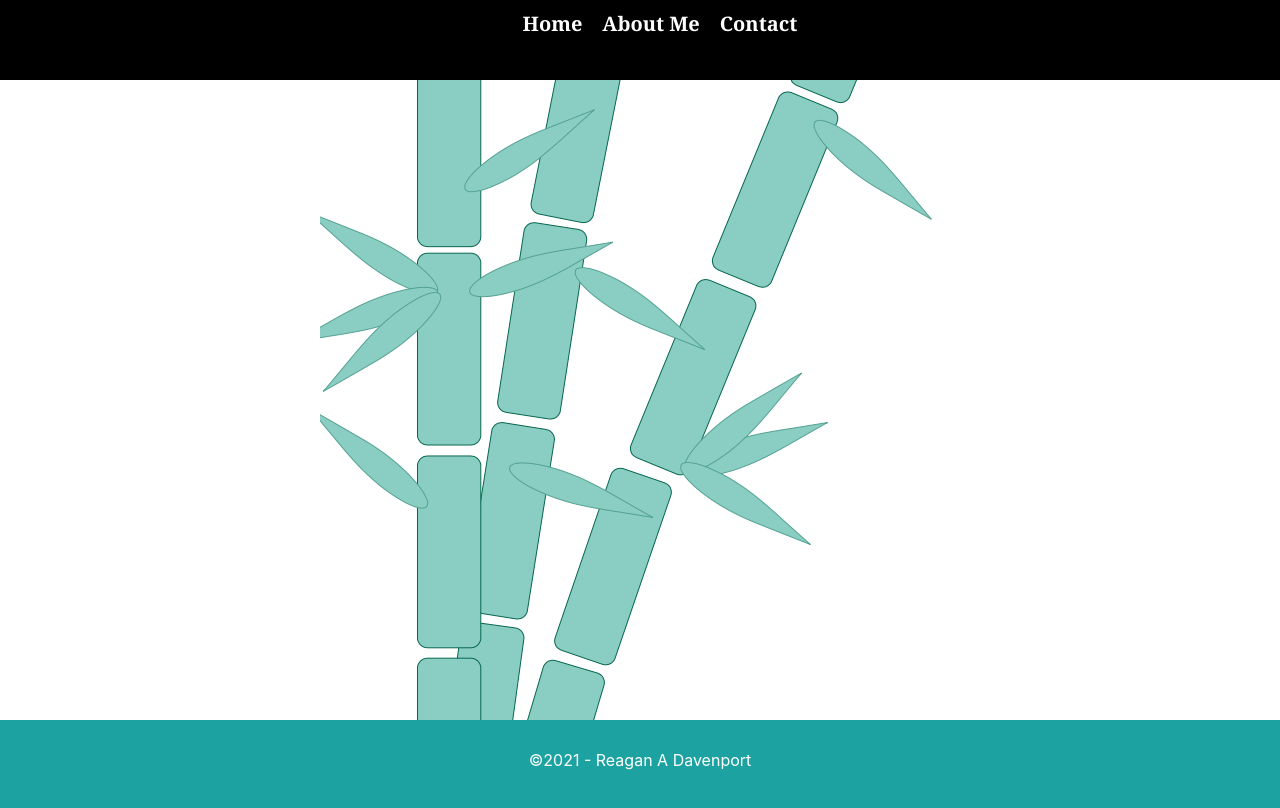
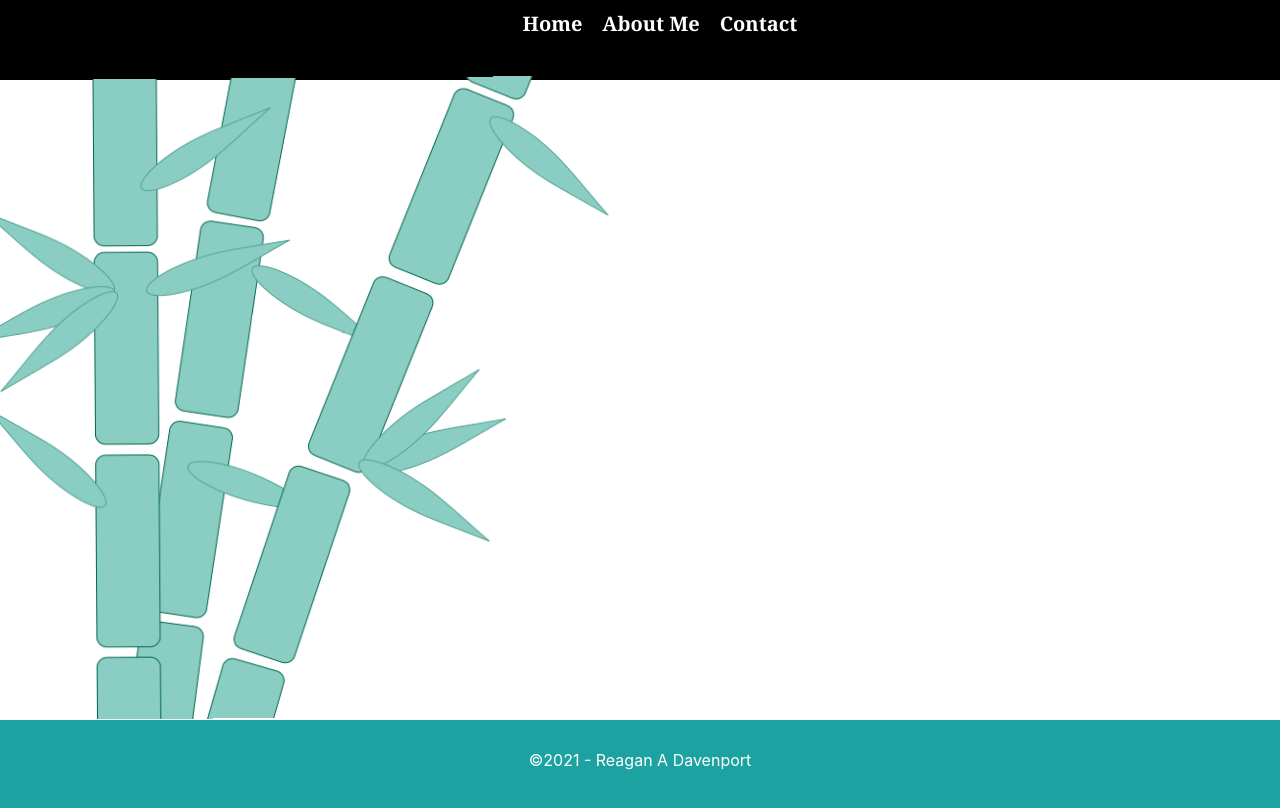
Before and after one commit to ReaganADavenport/Dropped-this, a React (Create React App) app: page / in a window 1280 px wide. Shown: the top 808 px of the page. Built offline with nearby package versions, Linux system fonts and the light colour scheme.

Commit message:
added animation to all 3 bamboo stalks and CSS'ed them into sitting pretty together

```diff
--- a/src/Components/Home/home.css
+++ b/src/Components/Home/home.css
@@ -3,6 +3,9 @@
     padding: 0;
     height: 80vh;
     font-family: 'Georgia', serif;
+    content: ' ';
+    display: table;
+    clear: both;
 }
 
 img{
@@ -11,6 +14,57 @@ img{
     height: 80vh;
 }
 
+@-webkit-keyframes swinging{
+    0%{-webkit-transform: rotate(-1.8deg);}
+    50%{-webkit-transform: rotate(1.8deg)}
+    100%{-webkit-transform: rotate(-1.8deg);}
+}
+
+@keyframes swinging{
+    0%{transform: rotate(-1.8deg);}
+    50%{transform: rotate(1.8deg)}
+    100%{transform: rotate(-1.8deg);}
+}
+
+.swing_b1 {
+    -webkit-transform-origin: bottom left 10px;
+    transform-origin: bottom left 10px;
+    -webkit-animation: swinging 7s ease-in-out forwards infinite;
+    animation: swinging 7s ease-in-out forwards infinite;
+
+    float: left;
+    /* width: 100%; */
+    margin-right: -100%;
+    position: relative;
+    z-index: 2;
+}
+
+.swing_b2 {
+    -webkit-transform-origin: bottom left 10px;
+    transform-origin: bottom left 10px;
+    -webkit-animation: swinging 7s ease-in-out forwards infinite;
+    animation: swinging 7s ease-in-out forwards infinite;
+
+    float: left;
+    /* width: 100%; */
+    margin-right: -100%;
+    position: relative;
+    z-index: 0;
+}
+
+.swing_b3 {
+    -webkit-transform-origin: bottom left 10px;
+    transform-origin: bottom left 10px;
+    -webkit-animation: swinging 7s ease-in-out forwards infinite;
+    animation: swinging 7s ease-in-out forwards infinite;
+
+    float: left;
+    /* width: 100%; */
+    margin-right: -100%;
+    position: relative;
+    z-index: 1;
+}
+
 .Content{
     background-color: white;
     border-radius: 15px;
--- a/src/Components/Home/home.js
+++ b/src/Components/Home/home.js
@@ -4,21 +4,16 @@ import { Link } from 'react-router-dom';
 import './home.css';
 
 import Mandarin from '../Card/card_1/card_1'
-import Bamboo from '../../Images/Bamboo.png'
+import Bamboo_left from '../../Images/Bamboo_left.png'
+import Bamboo_center from '../../Images/Bamboo_Center.png'
+import Bamboo_right from '../../Images/Bamboo_right.png'
 
 const Home = () => {
     return(
         <div className="Home">
-            <img src={Bamboo}/>
-            <div className="Content">
-                <div className="MyWork">
-                    <div className="Works">
-
-                    </div>
-                </div>
-
-
-            </div>
+            <img className="swing_b1" src={Bamboo_left}/>
+            <img className="swing_b2" src={Bamboo_center}/>
+            <img className="swing_b3" src={Bamboo_right}/>
         </div>
     )
 }
```
